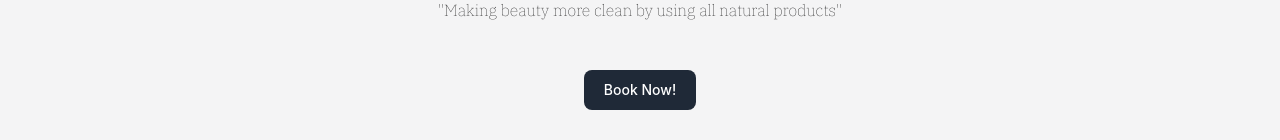
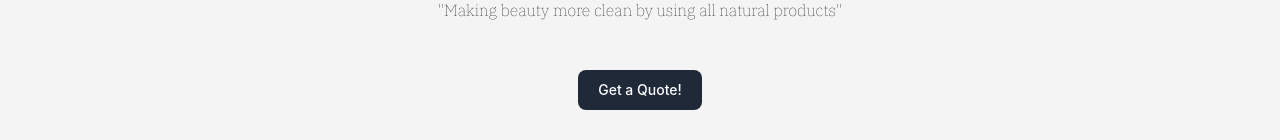
Before and after one commit to ImmanuelCurrah/Hudson-Makeup, a React (Create React App) app in the folder client/: page / in a window 1280 px wide. Shown: the part 630-770 px from the top of the page. Built offline with nearby package versions, Linux system fonts and the light colour scheme.

Commit message:
changed the buttons text

```diff
--- a/client/src/screens/home/Home.jsx
+++ b/client/src/screens/home/Home.jsx
@@ -15,7 +15,7 @@ export default function Home(props) {
       </p>
       <HomePageBooking
         handleDisplay={props.handleDisplay}
-        buttonName="Book Now!"
+        buttonName="Get a Quote!"
       />
       <About />
     </Layout>
```
